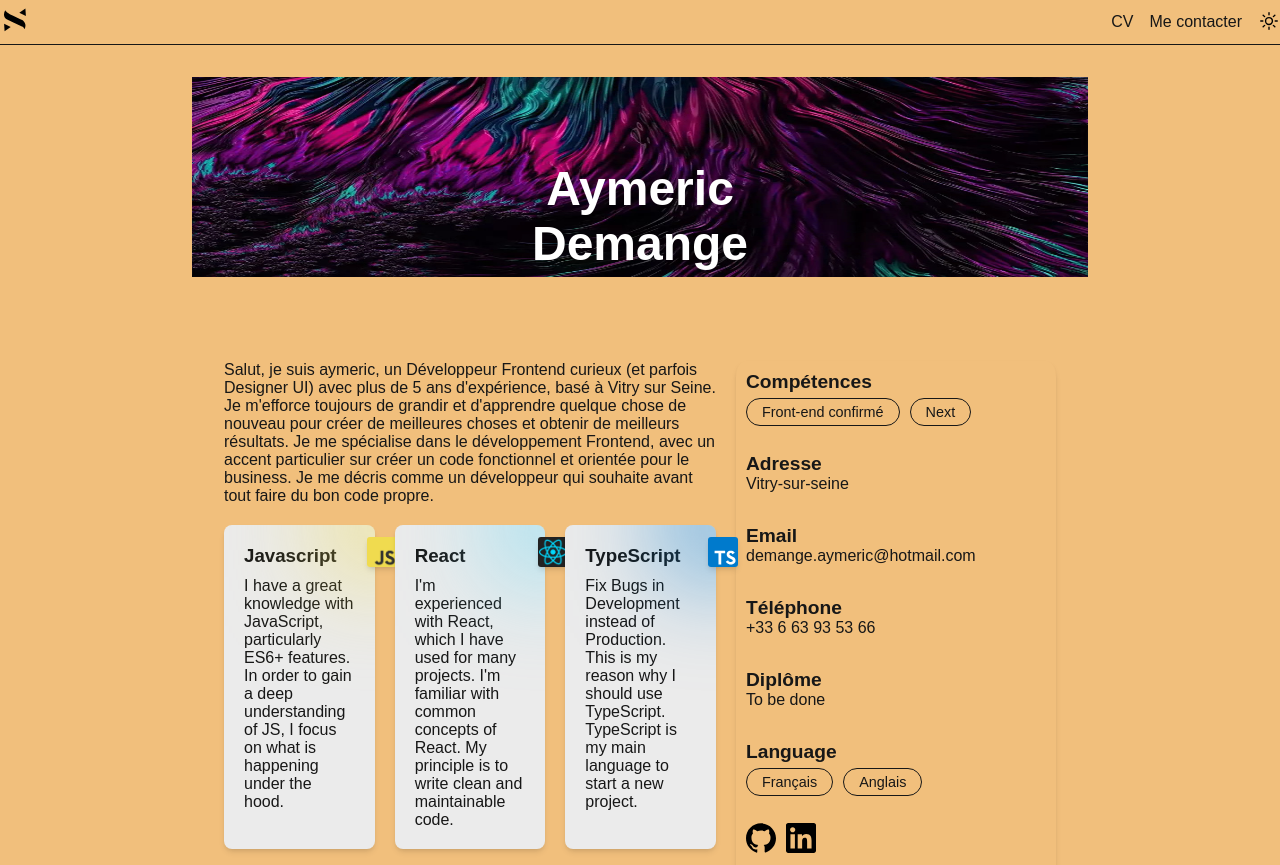
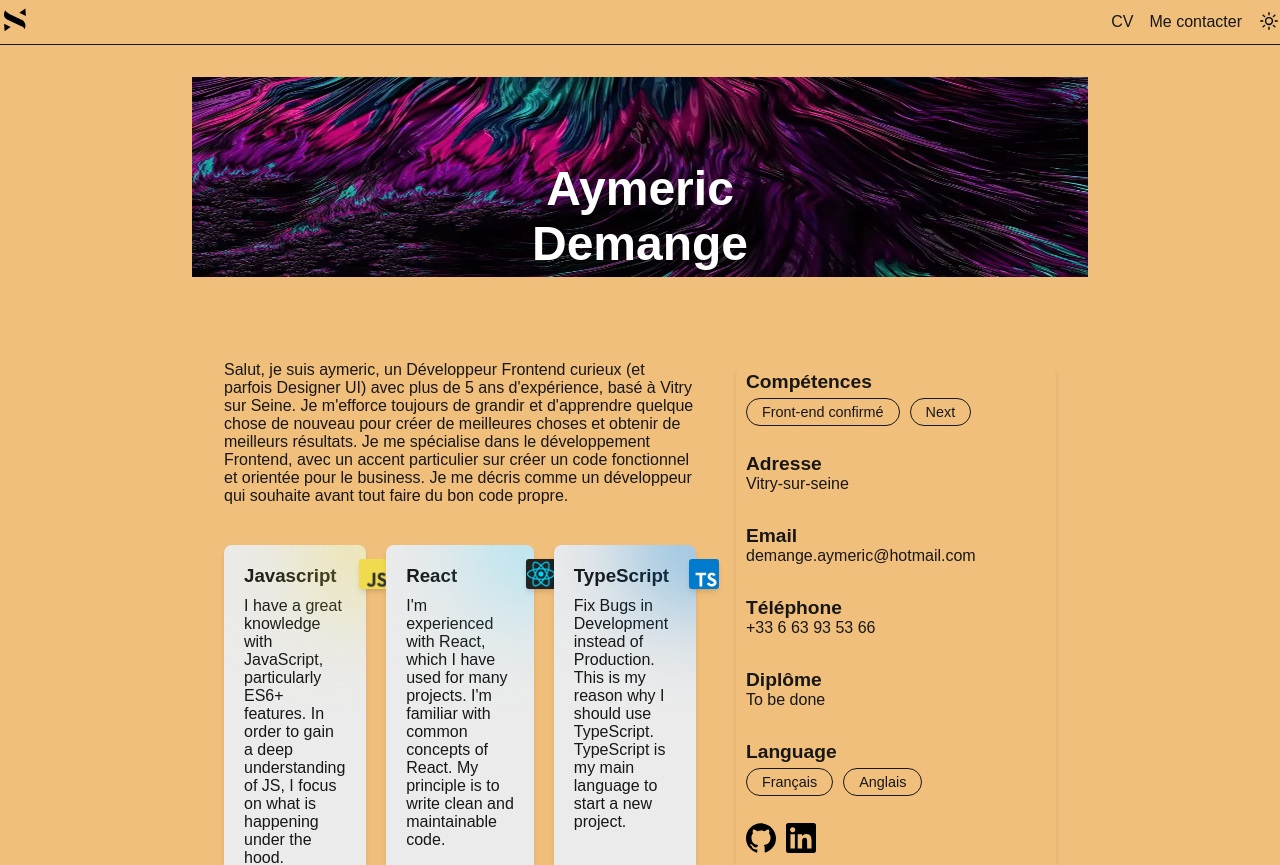
Before and after one commit to AymericShini/Portfolio, a Next.js app: page / in a window 1280 px wide. Shown: the top 865 px of the page. Built offline with nearby package versions, Linux system fonts and the light colour scheme.

Commit message:
styles(skillset): made the gap a bit bigger

```diff
--- a/src/pages/index.module.scss
+++ b/src/pages/index.module.scss
@@ -40,7 +40,7 @@
   .gridContainer {
     /* grid-template-columns: 65%; */
     display: grid;
-    grid-gap: 20px;
+    grid-gap: 40px;
     height: 100%;
     justify-items: center;
     width: 65%;
```
